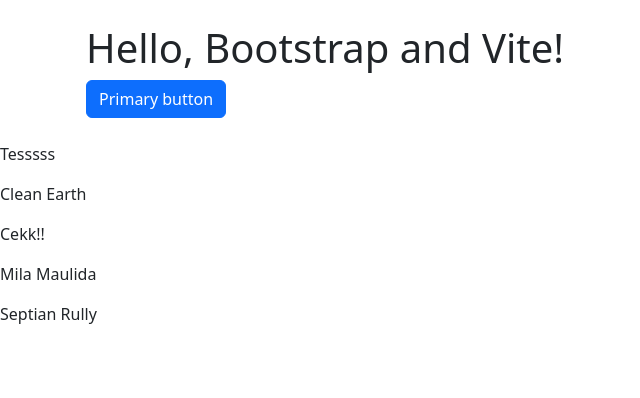
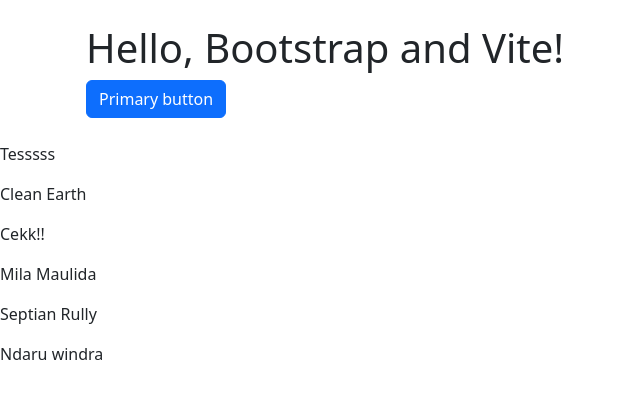
Before and after one commit to Milamaulida/CleanEarth, a website built with Vite: page src/index.html in a window 1280 px wide. Shown: the whole page, without its empty margins (0-640 px from the left). Built offline with nearby package versions, Linux system fonts and the light colour scheme.

Commit message:
Ndaru windra

```diff
--- a/src/index.html
+++ b/src/index.html
@@ -17,6 +17,7 @@
       <p>Cekk!!</p>
       <p>Mila Maulida</p>
       <p>Septian Rully</p>
+      <p>Ndaru windra</p>
     </div>
 
     <script type="module" src="./js/main.js"></script>
```
